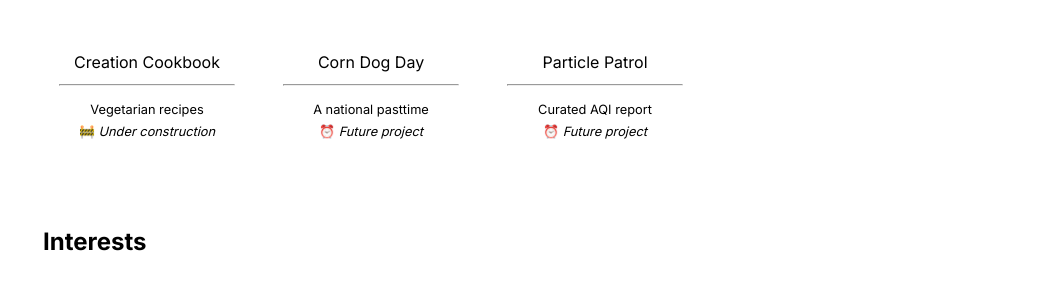
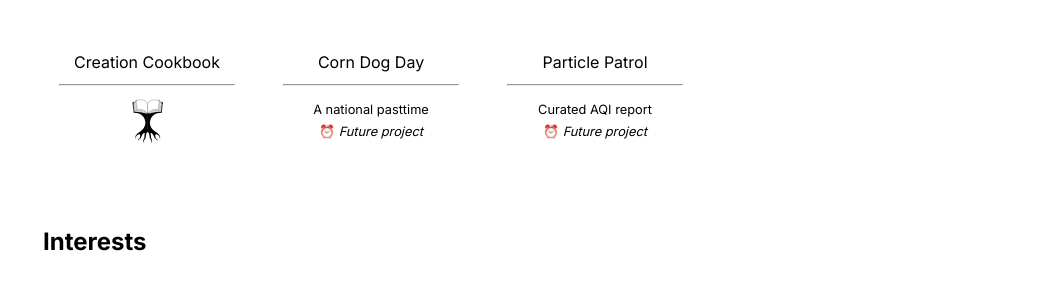
Before and after one commit to blakejacobus/blakejacobus.com, a Jekyll site: the page built from index.md, in a window 1280 px wide. Shown: the part 679-968 px from the top of the page, without its empty margins (237-1280 px from the left). Built offline with Jekyll 4.4.1, drawn with Linux system fonts in a browser that asks for light colours.

Commit message:
updating creation cookbook homepage tile

```diff
--- a/_data/home.yml
+++ b/_data/home.yml
@@ -24,7 +24,7 @@ old_project_entries:
 
   - title: Creation Cookbook
     url: creation-cookbook
-    desc: Vegetarian recipes <br> 🚧 <i> Under construction </i>
+    desc: <img src="assets/images/favicon/cc_tree.svg" style="width:25%;">
 
   - title: Corn Dog Day
     url: corn-dog-day
```
Also changed, not shown: assets/images/favicon/cc_tree.svg (added).
